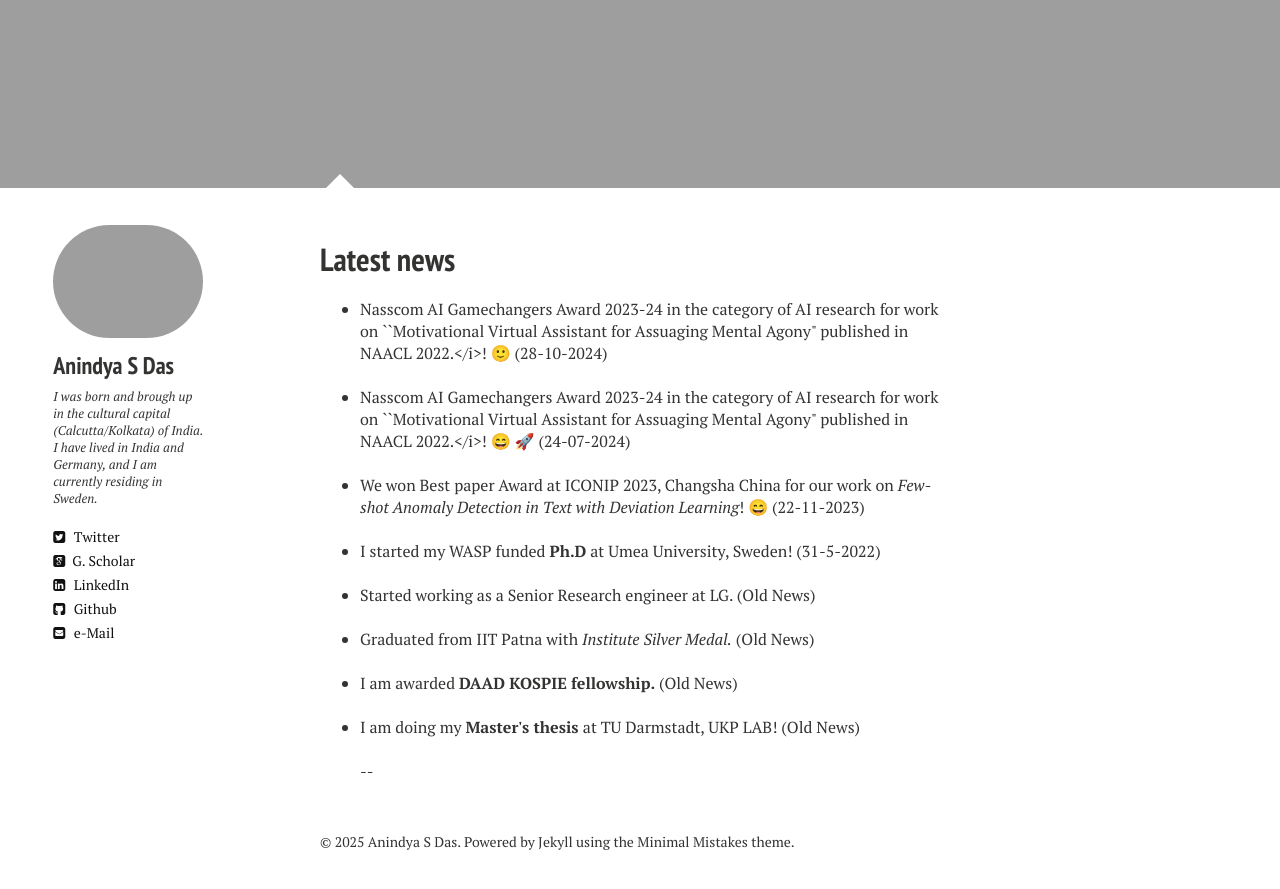
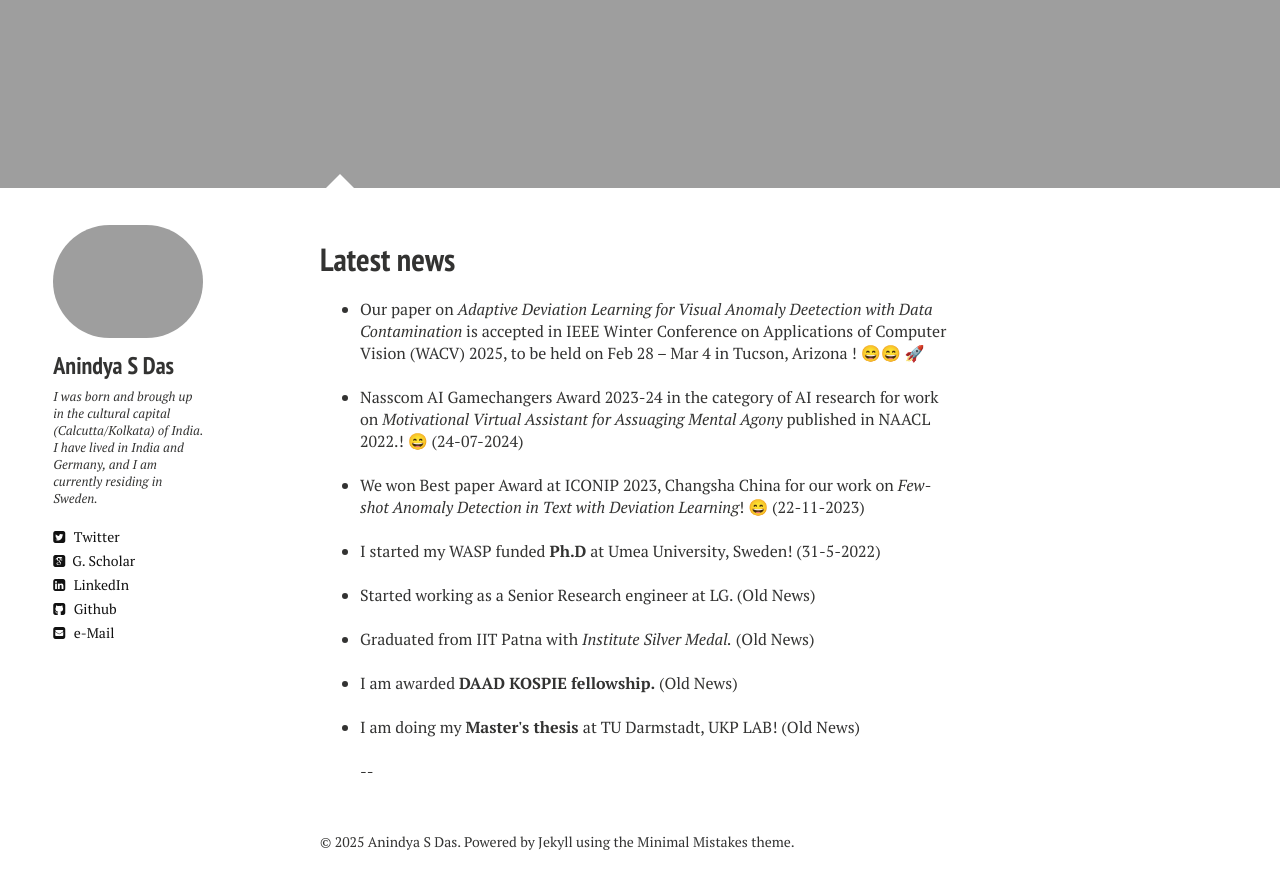
Before and after one commit to anindyasdas/anindyasdas.github.io, a Jekyll site: the page built from index.md, in a window 1280 px wide and 900 px high, scrolled down 840 px. Shown: the top 889 px of the window. Built offline with Jekyll 4.4.1, drawn with Linux system fonts in a browser that asks for light colours; nearby versions of some CDN libraries.

Commit message:
Update index.md

```diff
--- a/index.md
+++ b/index.md
@@ -11,11 +11,11 @@ image:
 
 <ul>
 
-  <li> Nasscom AI Gamechangers Award 2023-24 in the category of AI research for work on ``Motivational Virtual Assistant for Assuaging Mental Agony" published in NAACL 2022.</i>! 🙂 (28-10-2024)
+  <li> Our paper on <i>Adaptive Deviation Learning for Visual Anomaly Deetection with Data Contamination</i> is accepted in IEEE Winter Conference on Applications of Computer Vision (WACV) 2025, to be held on Feb 28 – Mar 4 in Tucson, Arizona ! 😄😄 🚀
 </li>
 <br>
 
-   <li> Nasscom AI Gamechangers Award 2023-24 in the category of AI research for work on ``Motivational Virtual Assistant for Assuaging Mental Agony" published in NAACL 2022.</i>! 😄 🚀 (24-07-2024)
+   <li> Nasscom AI Gamechangers Award 2023-24 in the category of AI research for work on <i>Motivational Virtual Assistant for Assuaging Mental Agony</i> published in NAACL 2022.! 😄 (24-07-2024)
 </li>
 <br>
 
```
